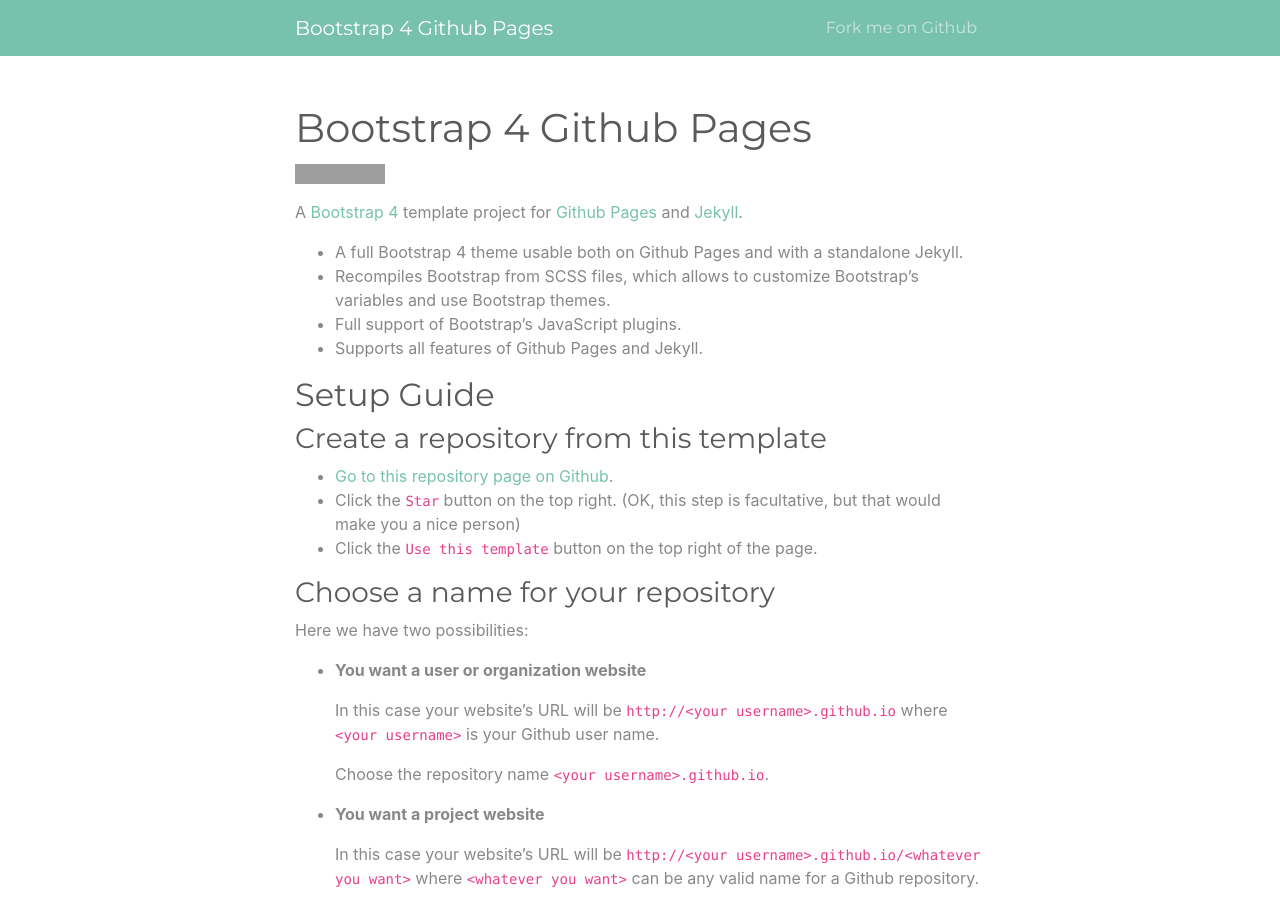
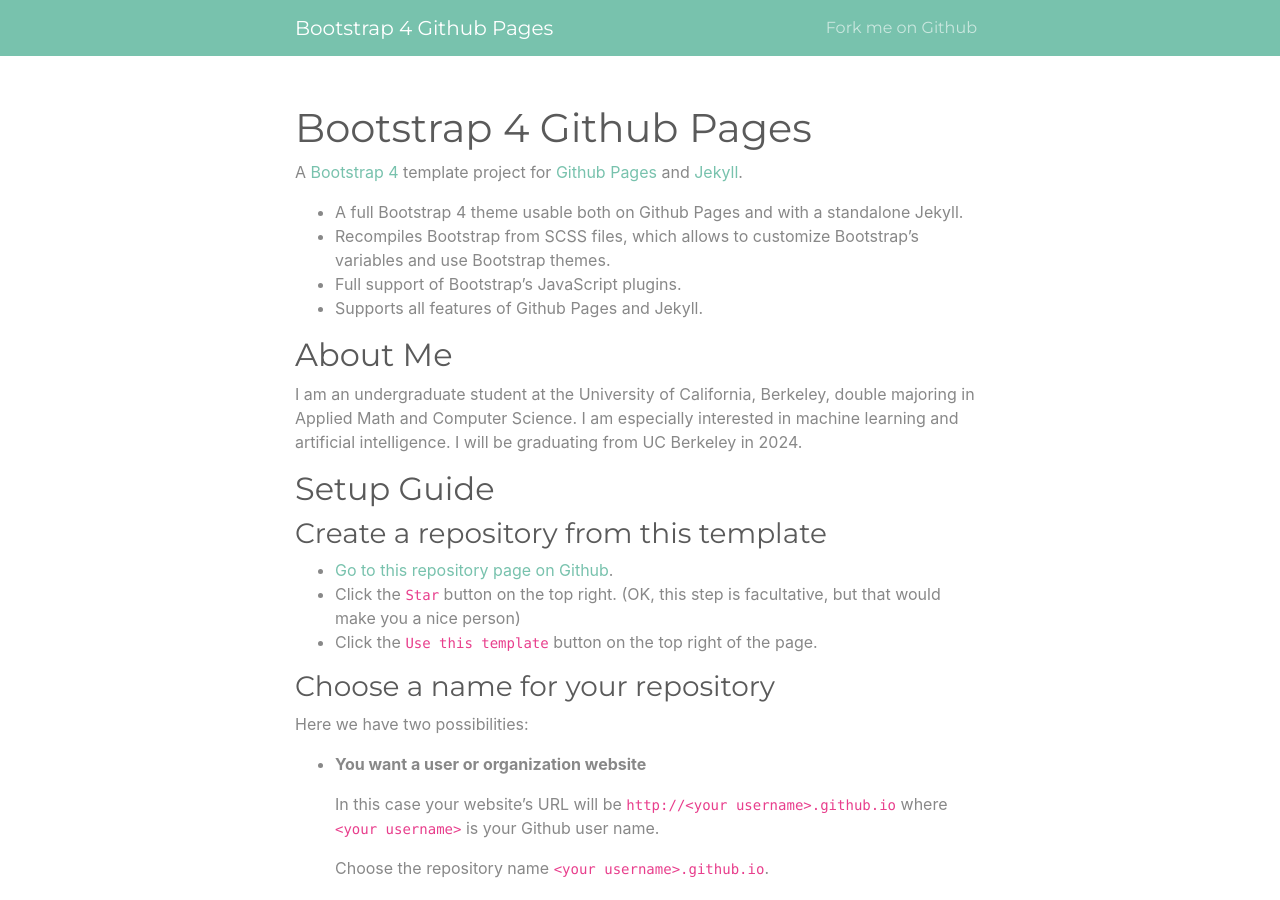
Before and after one commit to DerrickhSun/DerrickhSunbootstrap, a Jekyll site: the page built from index.md, in a window 1280 px wide and 900 px high. Built offline with Jekyll 4.4.1, drawn with Linux system fonts in a browser that asks for light colours; grey boxes are pictures that could not be loaded.

Commit message:
added aboutme

```diff
--- a/index.md
+++ b/index.md
@@ -2,8 +2,6 @@
 layout: page
 title: Bootstrap 4 Github Pages
 ---
-
-[![GitHub Repo stars](https://img.shields.io/github/stars/nicolas-van/bootstrap-4-github-pages?style=social)](https://github.com/nicolas-van/bootstrap-4-github-pages)
 
 A [Bootstrap 4](https://getbootstrap.com/) template project for [Github Pages](https://pages.github.com/) and [Jekyll](https://jekyllrb.com/).
 
@@ -11,6 +9,13 @@ A [Bootstrap 4](https://getbootstrap.com/) template project for [Github Pages](h
 * Recompiles Bootstrap from SCSS files, which allows to customize Bootstrap's variables and use Bootstrap themes.
 * Full support of Bootstrap's JavaScript plugins.
 * Supports all features of Github Pages and Jekyll.
+
+## About Me
+
+I am an undergraduate student at the University of California,
+Berkeley, double majoring in Applied Math and Computer Science. I am
+especially interested in machine learning and artificial intelligence.
+I will be graduating from UC Berkeley in 2024.
 
 ## Setup Guide
 
```
Also changed, not shown: 1 other file.
